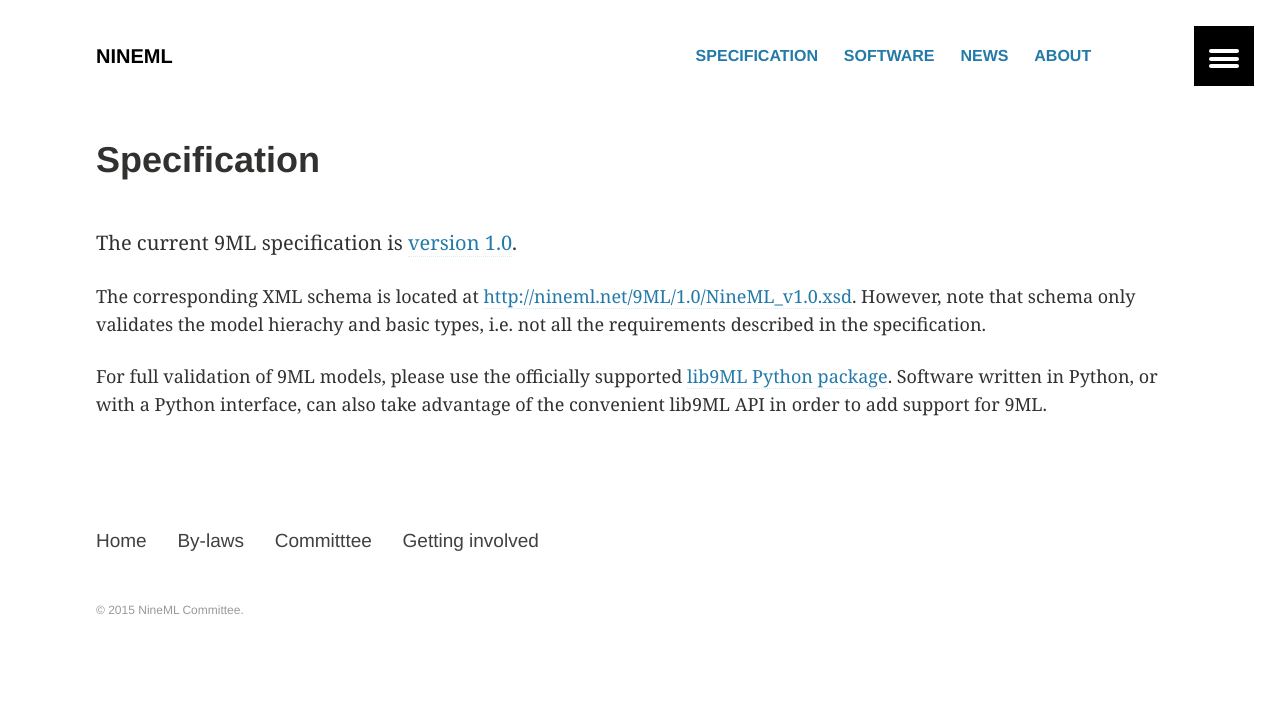
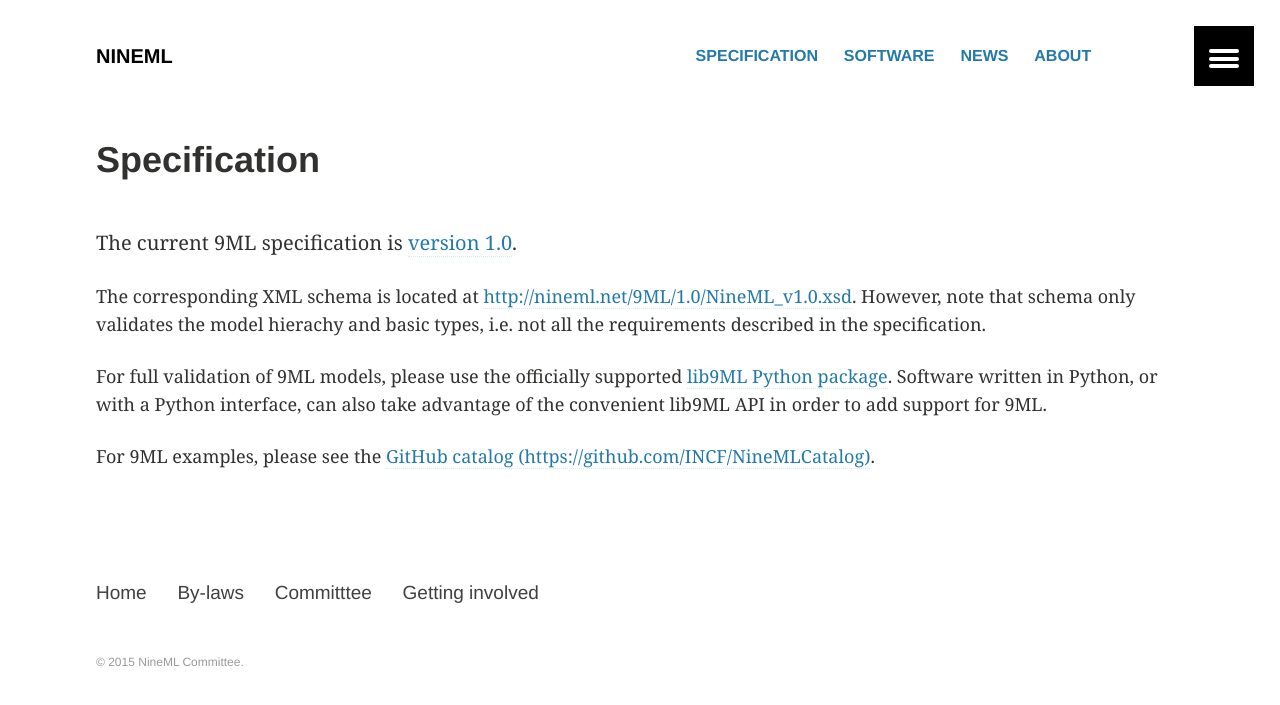
Before and after one commit to INCF/nineml-spec, a Jekyll site: the page built from specification/index.md, in a window 1280 px wide. Shown: the top 705 px of the page. Built offline with Jekyll 4.4.1, drawn with Linux system fonts in a browser that asks for light colours.

Commit message:
mentioned the catalog on the specification page

```diff
--- a/specification/index.md
+++ b/specification/index.md
@@ -13,3 +13,5 @@ The current 9ML specification is [version 1.0]({{site.url}}/9ML/1.0/NineML_v1.0.
 The corresponding XML schema is located at [http://nineml.net/9ML/1.0/NineML_v1.0.xsd]({{site.url}}/9ML/1.0/NineML_v1.0.xsd). However, note that schema only validates the model hierachy and basic types, i.e. not all the requirements described in the specification.
 
 For full validation of 9ML models, please use the officially supported [lib9ML Python package](http://github.com/INCF/lib9ML). Software written in Python, or with a Python interface, can also take advantage of the convenient lib9ML API in order to add support for 9ML.
+
+For 9ML examples, please see the [GitHub catalog (https://github.com/INCF/NineMLCatalog)](https://github.com/INCF/NineMLCatalog).
```
